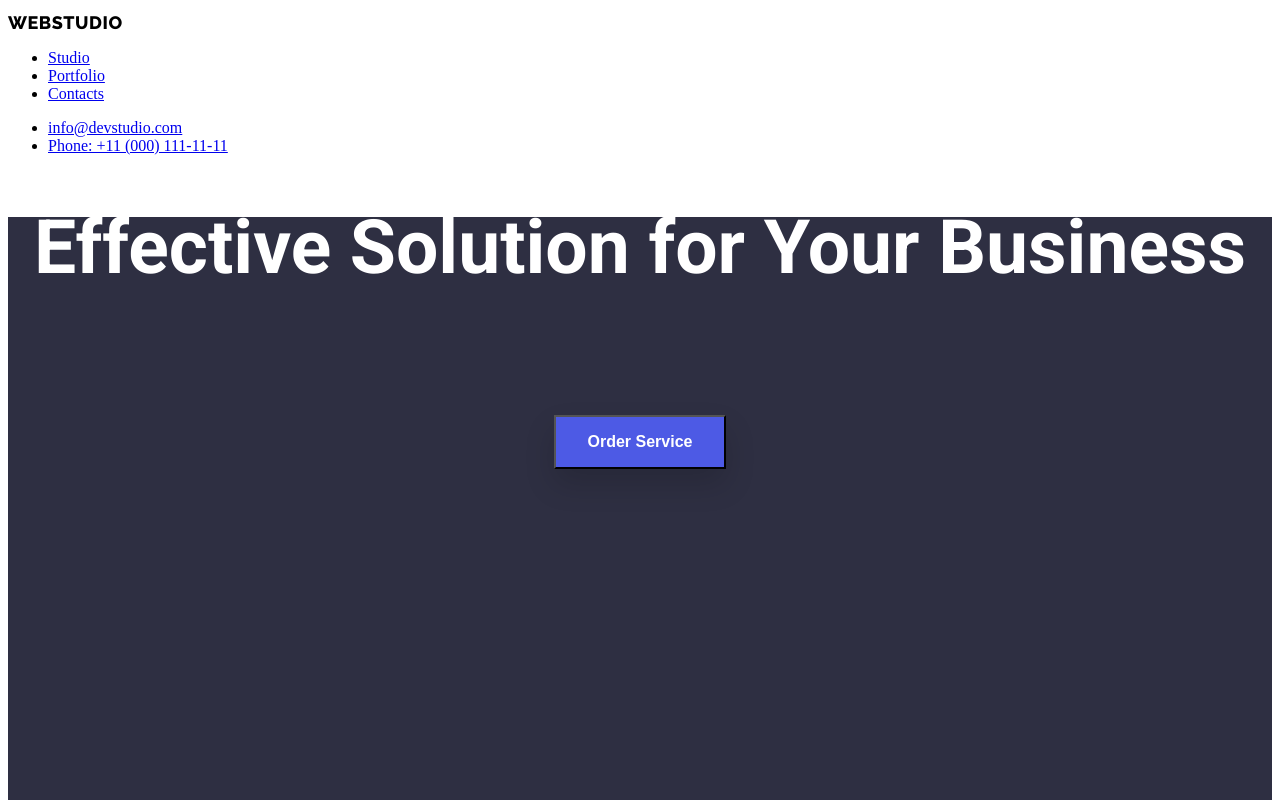
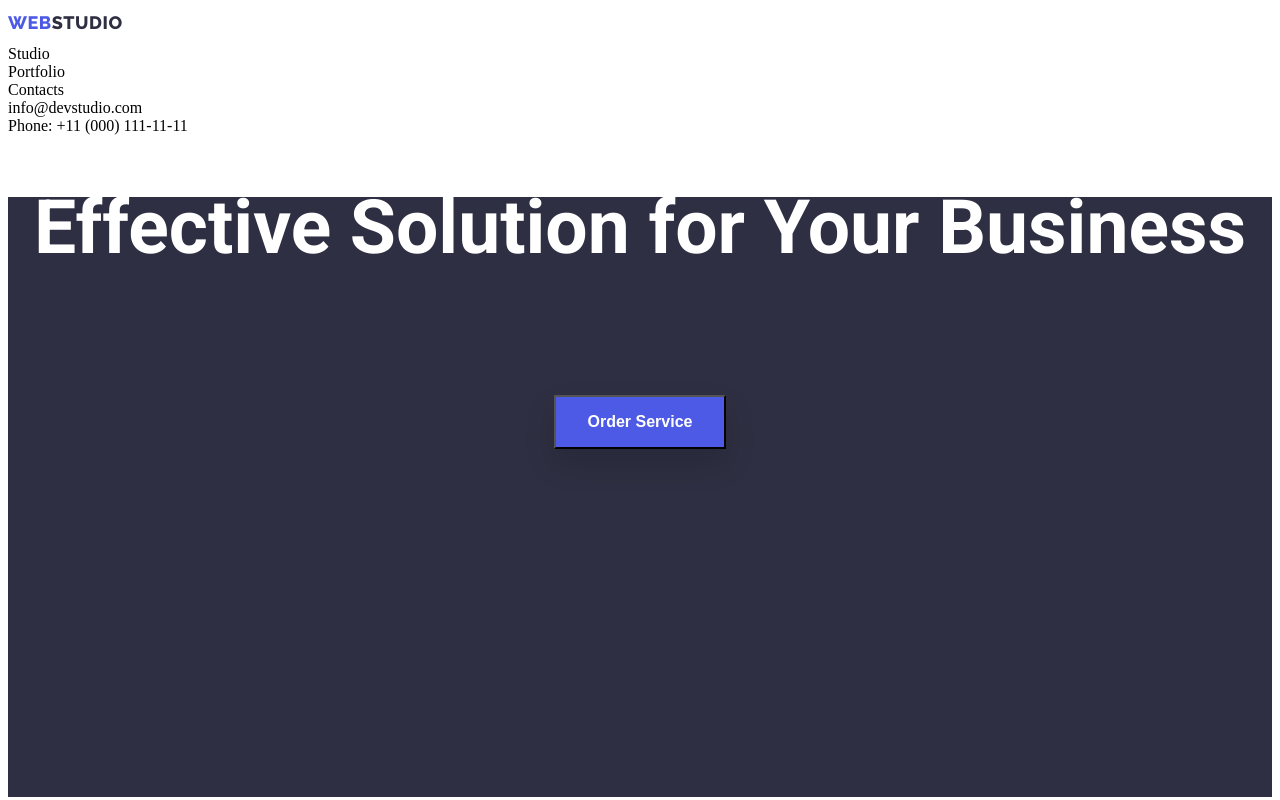
Before and after one commit to ryannetworx/goit-markup-hw-02, a plain HTML site: page index.html in a window 1280 px wide. Shown: the top 800 px of the page. Drawn offline with Linux system fonts and the light colour scheme.

Commit message:
update nav

```diff
--- a/index.html
+++ b/index.html
@@ -14,19 +14,15 @@
 
 <body>
     <header>
-        <h1><span id="web">WEB</span><span id="studio">STUDIO</span></h1>
+        <h1><span id="web" class="web">WEB</span><span id="studio" class="studio">STUDIO</span></h1>
 
         <nav>
-            <ul>
-                <li><a href="#">Studio</a></li>
-                <li><a href="portfolio.html" alt="Portfolio Page">Portfolio</a></li>
-                <li><a href="#">Contacts</a></li>
-            </ul>
+            <!-- <a href="#"> --><span>Studio</span></a><br>
+            <!-- <a href="portfolio.html" --><span alt="Portfolio Page">Portfolio</span></a><br>
+            <!-- <a href="#"> --></span>Contacts</span></a><br>
 
-            <ul>
-                <li><a href="mailto:contact@example.com">info@devstudio.com</a></li>
-                <li><a href="tel:+110001111111">Phone: +11 (000) 111-11-11</a></li>
-            </ul>
+            <!-- <a href="mailto:contact@example.com"> --><span>info@devstudio.com</span></a><br>
+            <!-- <a href="tel:+110001111111"> --><span>Phone: +11 (000) 111-11-11</span></a>
         </nav>
 
     </header>
--- a/styles.css
+++ b/styles.css
@@ -12,6 +12,10 @@ h1 {
 
 .studio {
     color: #2E2F42;
+}
+
+nav {
+
 }
 
 .banner1 {
```
